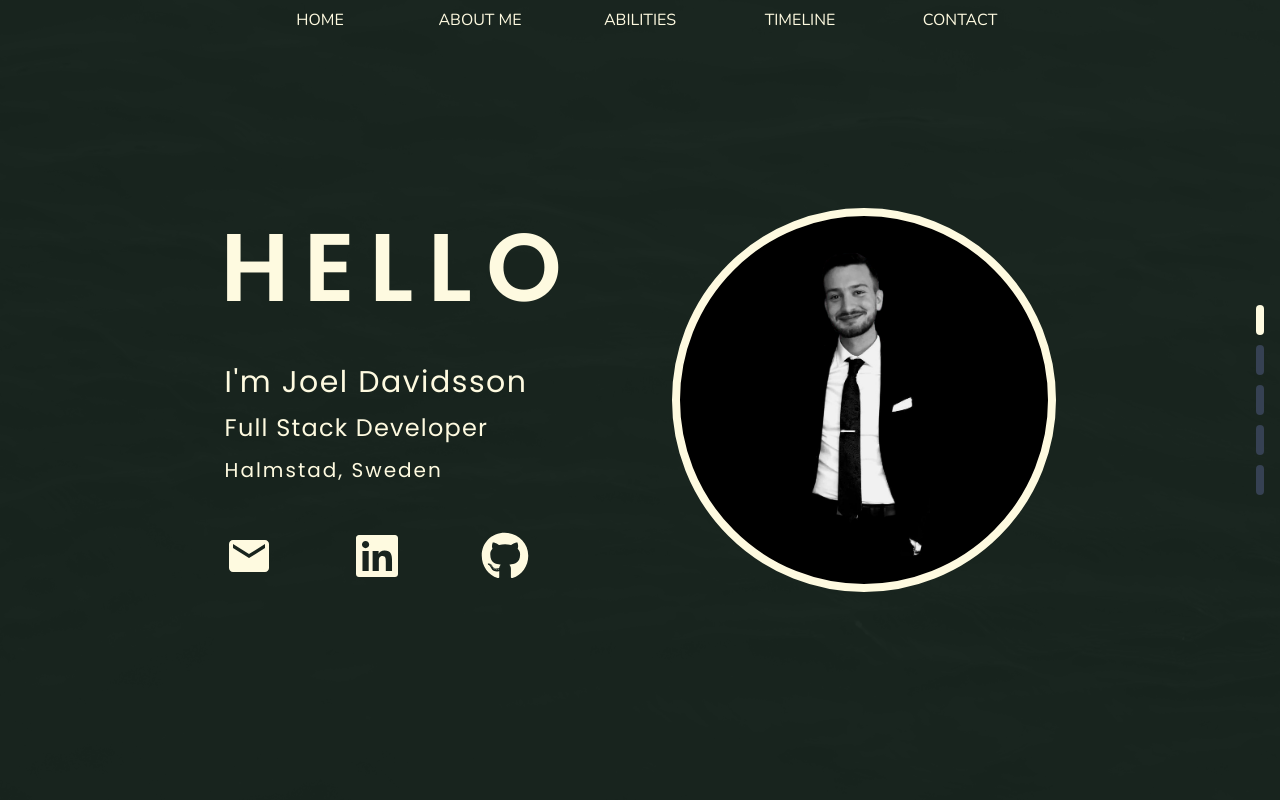
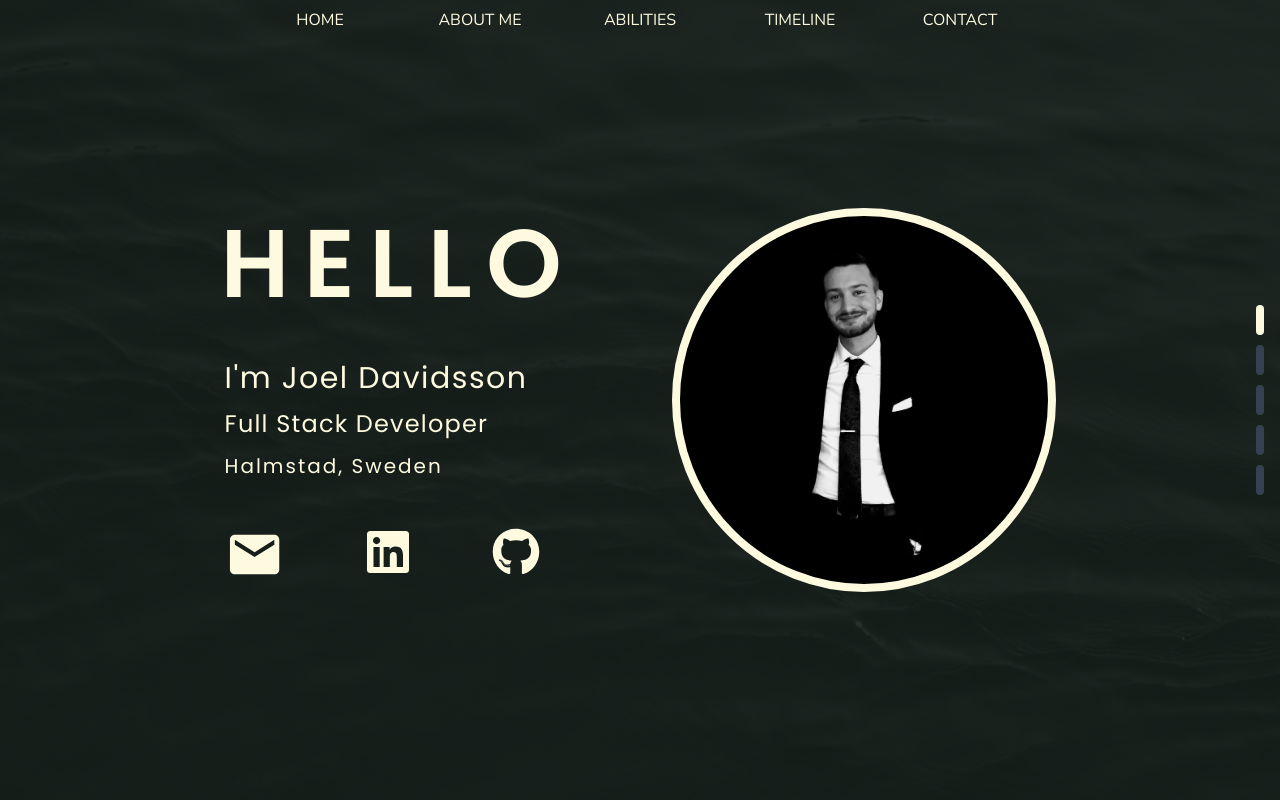
Before and after one commit to joeldavidsson/joeldavidsson.github.io, a React (Vite) app: page / in a window 1280 px wide. Shown: the top 800 px of the page. Built offline with nearby package versions, Linux system fonts and the light colour scheme.

Commit message:
Fix for icon size Changed bg opacity

```diff
--- a/src/components/Socials.tsx
+++ b/src/components/Socials.tsx
@@ -6,7 +6,11 @@ const Socials = () => {
     <div className='contact-info-container'>
       <ul className='lg:gap-20 gap-8 flex lg:justify-start justify-center'>
         <li>
-          <a href='mailto:joeldavidsson7@hotmail.com' title='Send me an email'>
+          <a
+            href='mailto:joeldavidsson7@hotmail.com'
+            title='Send me an email'
+            className='mail'
+          >
             <MdMail />
           </a>
         </li>
--- a/src/pages/About.tsx
+++ b/src/pages/About.tsx
@@ -6,7 +6,7 @@ import CvButton from '../components/CvButton';
 
 const About = () => {
   return (
-    <div className='bg-[#344e41]/90'>
+    <div className='bg-[#344e41]/70'>
       <section className='bg-black/50 lg:h-[95vh]'>
         <h1 className='text-4xl uppercase font-bold pt-6'>About me</h1>
         <div className='about-card-container lg:flex-row lg:h-[70%] xl:px-12'>
--- a/src/pages/Contact.tsx
+++ b/src/pages/Contact.tsx
@@ -4,7 +4,7 @@ import { MdHome, MdMail, MdPerson, MdPhone } from 'react-icons/md';
 
 const Contact = () => {
   return (
-    <div className='bg-[#344e41]/90'>
+    <div className='bg-[#344e41]/70'>
       <section className='bg-black/50 h-[95vh]'>
         <h1 className='text-4xl uppercase font-bold pt-6'>Contact me</h1>
         <h3 className='text-center text-[#fefae0] px-4'>
--- a/src/pages/Home.tsx
+++ b/src/pages/Home.tsx
@@ -3,7 +3,7 @@ import Socials from '../components/Socials';
 
 const Home = () => {
   return (
-    <div className='bg-[#344e41]/90'>
+    <div className='bg-[#344e41]/70'>
       <section className='flex-row bg-black/50 md:justify-start h-[100vh]'>
         <div className='home-card lg:flex-row'>
           <div className='portrait-text-container lg:w-[50%] lg:items-end lg:pr-[4rem]'>
--- a/src/pages/Projects.tsx
+++ b/src/pages/Projects.tsx
@@ -3,7 +3,7 @@ import { FaLinkedin, FaGithub } from 'react-icons/fa';
 
 const Projects = () => {
   return (
-    <div className='bg-[#344e41]/90'>
+    <div className='bg-[#344e41]/70'>
       <section className='bg-black/50 h-[95vh]'>
         <h1 className='text-4xl uppercase font-bold text-center mb-4 mt-8'>
           Projects
--- a/src/pages/Skills.tsx
+++ b/src/pages/Skills.tsx
@@ -35,7 +35,7 @@ const Skills = () => {
   const categories = ['All', ...Object.keys(groupedSkills)];
 
   return (
-    <div className='bg-[#344e41]/90'>
+    <div className='bg-[#344e41]/70'>
       <section className='bg-black/50 xl:h-[95vh] h-full'>
         <h1 className='text-4xl uppercase font-bold text-center pt-6'>
           Technical abilities
--- a/src/pages/Timeline.tsx
+++ b/src/pages/Timeline.tsx
@@ -3,7 +3,7 @@ import { timelineEvents } from '../data/timelineData';
 
 const Timeline = () => {
   return (
-    <div className='bg-[#344e41]/90'>
+    <div className='bg-[#344e41]/70'>
       <section className='bg-black/50 xl:h-[95vh] h-full'>
         <div className='mb-6 xl:mb-0'>
           <h1 className='text-4xl text-center mt-12 text-[#fefae0] font-bold'>
--- a/src/styles/App.css
+++ b/src/styles/App.css
@@ -129,10 +129,18 @@ layer(base);
     left: 0;
     margin-top: 3rem;
   }
+  .contact-info-container li:first-child {
+
+    margin-top: -0.2rem;
+  }
 
   .contact-info-container ul {
     display: flex;
     width: 100%;
+  }
+
+  .mail svg {
+    font-size: 3.7rem;
   }
 
   .card {
```
